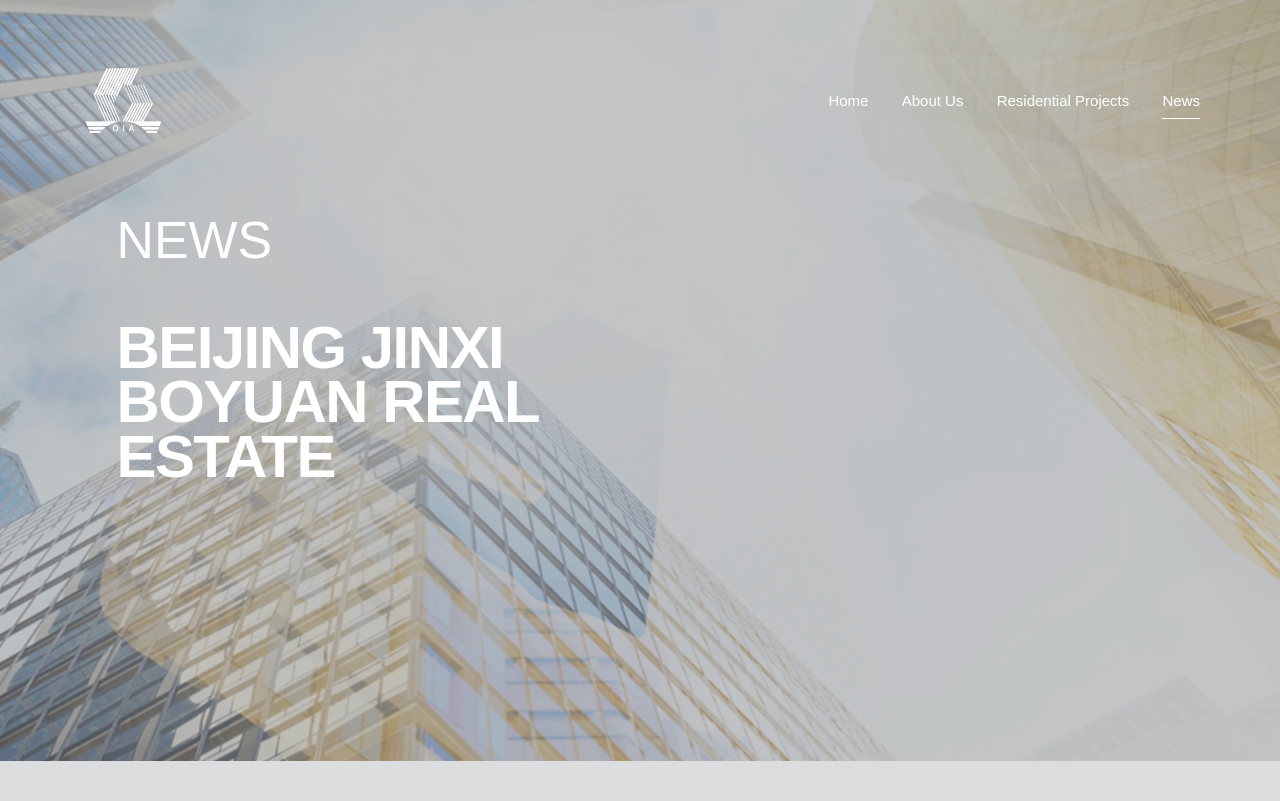
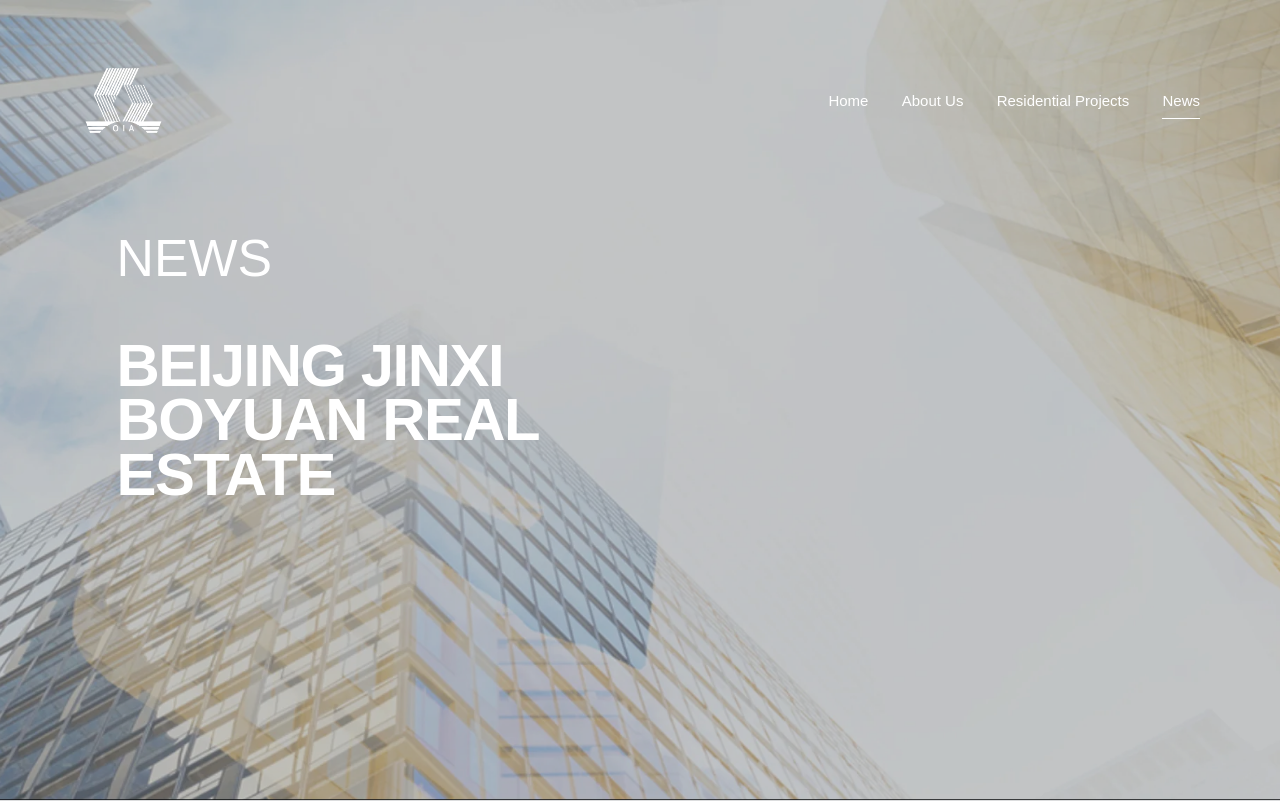
Before and after one commit to ryanzzeng/oia-group-nextjs, a Next.js app: page /news/bjby in a window 1280 px wide. Shown: the top 801 px of the page. Built offline with nearby package versions, Linux system fonts and the light colour scheme.

Commit message:
for the "BEIJING JINXI BOYUAN REAL ESTATE CO" can you make it looks the same as the screensho

```diff
--- a/app/components/news-featured-slider.tsx
+++ b/app/components/news-featured-slider.tsx
@@ -2,14 +2,14 @@
 
 import Image from "next/image";
 import Link from "next/link";
-import { useRef, useState } from "react";
+import { Fragment, useRef, useState } from "react";
 import { PillLink } from "./site";
 
 const stories = [
   { href: "/news/bjcad", image: "/figma/news-single/tower.webp", title: "Beijing Jinxi Centennial Architectural Design" },
   { href: "/news/bjgbt", image: "/figma/news-page/city.webp", title: "Beijing Jinxi Green Building Technology Industry Group" },
   { href: "/news/jxdhw", image: "/figma/news-donghuwan/aerial.webp", title: "Jinxi Donghuwan Project", treatment: "full-bleed" },
-  { href: "/news/bjby", image: "/figma/news-boyuan/hero-hd.webp", title: "Beijing Jinxi Boyuan Real Estate Co", treatment: "light-image" },
+  { href: "/news/bjby", image: "/figma/news-single/architecture.webp", title: "Beijing Jinxi|Boyuan Real|Estate Co", treatment: "light-image" },
 ];
 
 export function NewsFeaturedSlider() {
@@ -35,7 +35,7 @@
   return <section className="news-featured-slider">
     <div className="news-featured-heading"><button type="button" onClick={() => goTo(active - 1)} aria-label="Previous featured news">←</button><h2>Featured News</h2><button type="button" onClick={() => goTo(active + 1)} aria-label="Next featured news">→</button></div>
     <div className="news-featured-track" ref={trackRef} onScroll={syncActive}>
-      {stories.map((story) => <Link className={`news-featured-card${story.treatment ? ` news-featured-card--${story.treatment}` : ""}`} href={story.href} key={story.href}><Image src={story.image} alt="" fill sizes="(max-width: 760px) 78vw, 31vw" /><span>{story.title}</span></Link>)}
+      {stories.map((story) => <Link className={`news-featured-card${story.treatment ? ` news-featured-card--${story.treatment}` : ""}`} href={story.href} key={story.href}><Image src={story.image} alt="" fill sizes="(max-width: 760px) 78vw, 31vw" /><span>{story.title.split("|").map((line, index) => <Fragment key={line}>{index > 0 && <br />}{line}</Fragment>)}</span></Link>)}
     </div>
     <div className="news-featured-dots" aria-label="Featured news slides">{stories.map((story, index) => <button key={story.href} type="button" className={active === index ? "is-active" : ""} onClick={() => goTo(index)} aria-label={`Go to featured news ${index + 1}`} aria-current={active === index ? "true" : undefined} />)}</div>
     <PillLink href="/news">View all news</PillLink>
--- a/app/globals.css
+++ b/app/globals.css
@@ -319,10 +319,20 @@
 /* Match internal page hero headings to the lighter home-page title weight. */
 .about-hero h1,.projects-hero h1,.showcase-hero h1,.news-hero h1{font-weight:500}
 
+/* Keep every page-opening hero flush with the bottom of the first viewport. */
+.oia-hero,.about-hero,.projects-hero,.showcase-hero,.news-hero,.article-hero,.single-news-hero,.green-news-hero,.donghu-news-hero,.boyuan-news-hero,.contact-hero{
+  height:100vh;
+  height:100svh;
+  min-height:100vh;
+  min-height:100svh;
+  max-height:none;
+}
+
 /* Featured-news image treatments requested for the Donghuwan and Boyuan cards. */
 .news-featured-card--full-bleed img{transform:scale(1.065)}
 .news-featured-card--full-bleed:hover img{transform:scale(1.09)}
-.news-featured-card--light-image:after{background:linear-gradient(0deg,rgba(10,32,65,.68),rgba(10,32,65,.3) 68%,rgba(10,32,65,.2))}
+.news-featured-card--light-image:after{background:linear-gradient(0deg,rgba(10,32,65,.38),rgba(10,32,65,.08) 55%,transparent)}
+.news-featured-card--light-image>span{left:14%;bottom:14%;max-width:9em;line-height:.95}
 
 /* Redesigned shared footer. */
 footer.brand-footer{width:calc(100% - 36px);height:456px;min-height:456px;margin:22px 18px 0;background:#2856a2}
```
